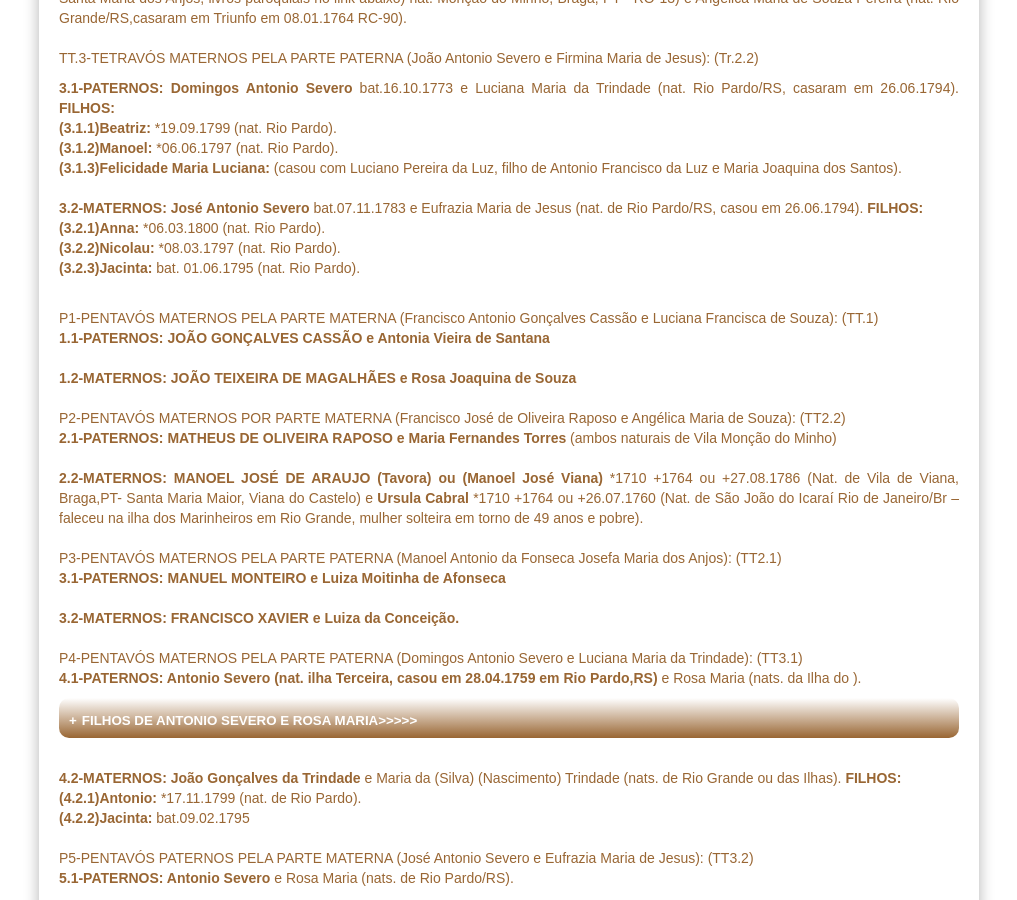
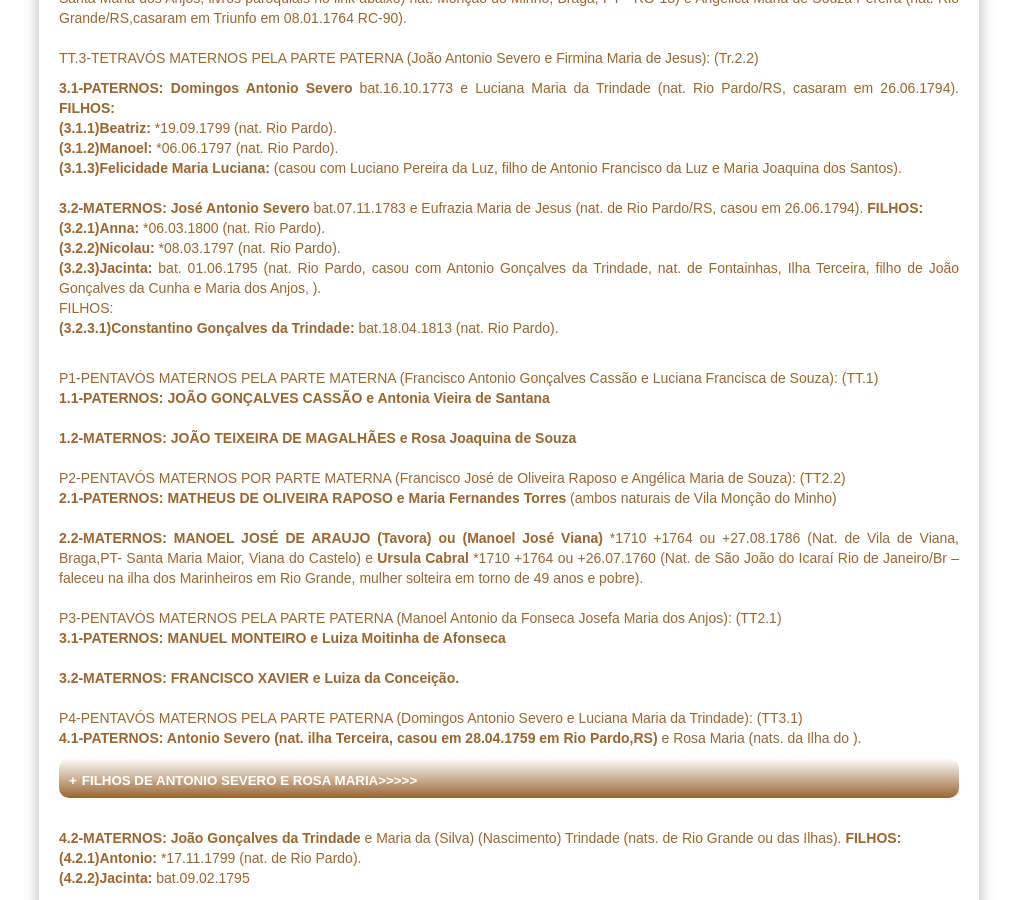
Before and after one commit to claudiovargas1955/claudiovargas1955.github.io, a Jekyll site: the page built from _pages/arvore-genealogica-de-costados-de-florisbella.html, in a window 1280 px wide and 900 px high, scrolled down 1931 px. Shown: the whole window, without its empty margins (131-1148 px from the left). Built offline with Jekyll 4.4.1, drawn with Linux system fonts in a browser that asks for light colours; some web fonts are replaced.

Commit message:
Update arvore-genealogica-de-costados-de-florisbella.html

```diff
--- a/_pages/arvore-genealogica-de-costados-de-florisbella.html
+++ b/_pages/arvore-genealogica-de-costados-de-florisbella.html
@@ -498,12 +498,13 @@
 <b>3.2-MATERNOS: José Antonio Severo </b>bat.07.11.1783 e Eufrazia Maria de Jesus (nat. de Rio Pardo/RS, casou em 26.06.1794). <b>FILHOS:</b><br>
 <b>(3.2.1)Anna: </b>*06.03.1800 (nat. Rio Pardo).<br>
 <b>(3.2.2)Nicolau: </b>*08.03.1797 (nat. Rio Pardo).<br>
-<b>(3.2.3)Jacinta: </b>bat. 01.06.1795 (nat. Rio Pardo).<br><br>
-
+<b>(3.2.3)Jacinta: </b>bat. 01.06.1795 (nat. Rio Pardo, casou com Antonio Gonçalves da Trindade, nat. de Fontainhas, Ilha Terceira,
+filho de João Gonçalves da Cunha e Maria dos Anjos, ). <br>FILHOS:</b><br>
+<b>(3.2.3.1)Constantino Gonçalves da Trindade: </b>bat.18.04.1813 (nat. Rio Pardo).<br><br>
 
 <p> P1-PENTAVÓS MATERNOS PELA PARTE MATERNA (Francisco Antonio Gonçalves Cassão e Luciana Francisca de Souza): (TT.1)<br/>
- <b>1.1-PATERNOS: JOÃO GONÇALVES CASSÃO e Antonia Vieira de Santana</b> <br/><br/>
- <b>1.2-MATERNOS: JOÃO TEIXEIRA DE MAGALHÃES e Rosa Joaquina de Souza</b><br/><br/>
+<b>1.1-PATERNOS: JOÃO GONÇALVES CASSÃO e Antonia Vieira de Santana</b> <br/><br/>
+<b>1.2-MATERNOS: JOÃO TEIXEIRA DE MAGALHÃES e Rosa Joaquina de Souza</b><br/><br/>
 
  P2-PENTAVÓS MATERNOS POR PARTE MATERNA </b>(Francisco José de Oliveira Raposo e Angélica Maria de Souza): (TT2.2)<br/>
  <b>2.1-PATERNOS: MATHEUS DE OLIVEIRA RAPOSO e Maria Fernandes Torres</b> (ambos naturais de Vila Monção do Minho)<br/><br/>
@@ -581,7 +582,9 @@
 Antonio e Jacinta Rosa).
 <b>FILHOS:</b><br>
 <b>(4.1.3.1)Joaquina: </b>*16.03.1796 <br><br>
-<b>(4.1.3.2)Damásio Antônio Severo: </b>bat.17.07.1786.<br>
+<b>(4.1.3.2)Damásio Antônio Severo: </b>bat.17.07.1786 (casou com Senhorinha Rodrigues Jaques, filha de Laureano Rodrigues Jaques e
+Jeronima Maria Severo).<b>FILHOS: </b><br>
+<b>(4.1.3.2.1)Maria Luisa severo: </b> (casou com Firmino Antunes Pinto, filho de Francisco Alexandre Pinto e Maria Antunes da Silva).<br><br>
 
 <b>(4.1.4)Manuel Antônio Severo: </b>(casou em 24.06.1797 em Cachoeira do Sul, com Ana Maria dos Anjos, filha de João Gonçalves Trindade
 e Maria da Trindade. <b> FILHOS: </b><br><br>
@@ -599,7 +602,13 @@
 <b>(4.1.6.1)Antônio: </b>bat.27.03.1808 (nat. Rio Pardo). <br>
  <b>(4.1.6.2)Januário Severo: </b>(nat. Rio Pardo-RS, casou em 24.09.1831 em Alegrete, RS, com Faustina Maria do Nascimento, filha de Simão
 Antonio Severo e Ana Maria do Nascimento, nat. Rio Pardo/RS ). <br>
-<b>(4.1.6.3)Luís Antônio Severo: </b><br>
+
+<b>(4.1.6.3)Luís Antônio Severo: </b>(nat. Rio pardo, casou com Bernardina Maria de Jesus, nat. de SAP, filha de Felisberto Pinto de
+Andrade e  Ana Esméria).<b>FILHOS: </b><br>
+<b>(4.1.6.3.1)Ana: <b>bat.24.05.1814 (nat. Rio Pardo).<br>
+<b>(4.1.6.3.2)Cirino José Severo: </b>bat.03.07.1815 <br>
+<b>(4.1.6.3.3)Florisbela: </b>*28.04.1819 bat.28.05.1819 (nat. Rio Pardo). <br><br>
+
 <b>(4.1.6.4)Maria Joaquina: </b>(casou com José Casimiro Pinto, filho de Felisberto Pinto de Andrade e Ana Esméria).<br><br>
 
 <b>(4.1.7)Domingos Antônio Severo: </b>bat. 16.10.1773 (tetravô, ver acima). <br><br>
```
